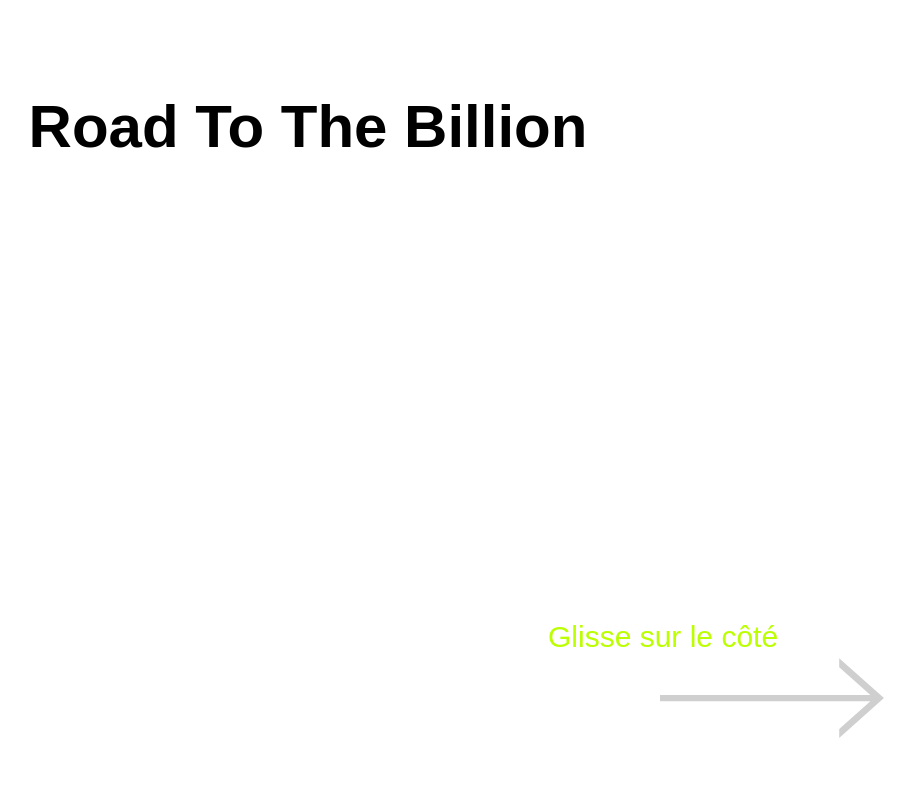
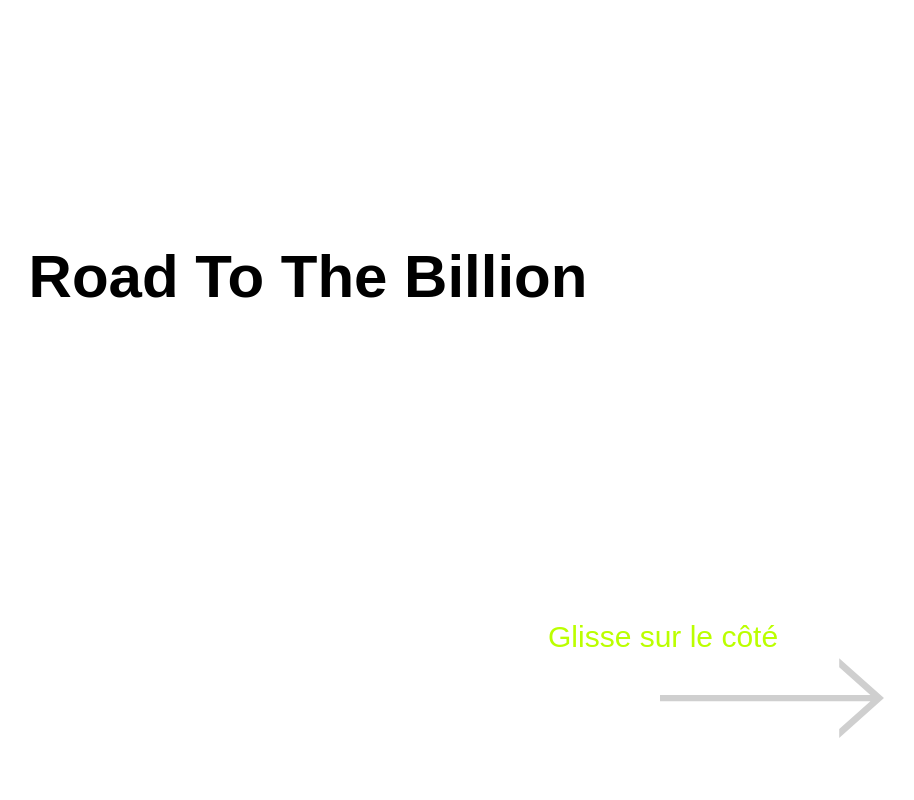
Before and after one commit to CheGuevarabe/RoadToTheBillion, a plain HTML site: page index.html in a window 1280 px wide. Shown: the top 800 px of the page, without its empty margins (332-1246 px from the left). Drawn offline with Linux system fonts and the light colour scheme.

Commit message:
Update inegal.css

```diff
--- a/inegal.css
+++ b/inegal.css
@@ -17,7 +17,7 @@ h1 {
   font-size: 60px;
   line-height: 0.9;
   width: 100%;
-  margin-top: 100px;
+  margin-top: 250px;
 }
 
 h3 {
```
